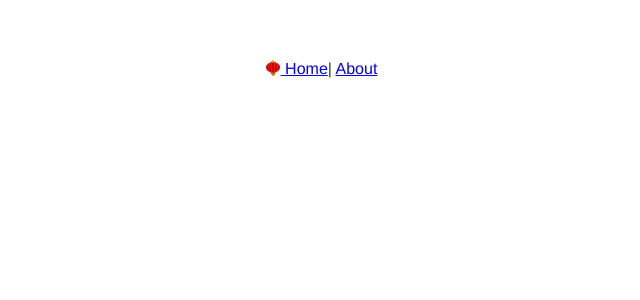
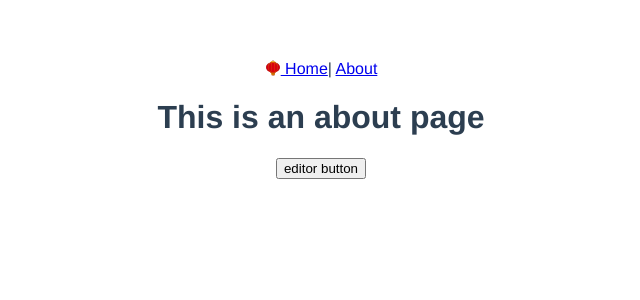
Before and after one commit to 57code/vue-study, a Vue app: page /about in a window 1280 px wide. Shown: the top 300 px of the page, without its empty margins (319-959 px from the left). Built offline with nearby package versions, Linux system fonts and the light colour scheme; sample sign-in values are in the browser's storage.

Commit message:
按钮权限

```diff
--- /dev/null
+++ b/src/directives/permission.js
@@ -0,0 +1,26 @@
+import store from "@/store";
+
+const permission = {
+  inserted(el, binding) {
+    // 获取指令的值：按钮要求的角色数组
+    const { value:pRoles } = binding;
+    // 获取用户角色
+    const roles = store.getters && store.getters.roles;
+
+    if (pRoles && pRoles instanceof Array && pRoles.length > 0) {
+      // 判断用户角色中是否有按钮要求的角色
+      const hasPermission = roles.some(role => {
+        return pRoles.includes(role);
+      });
+
+      // 如果没有权限则删除当前dom
+      if (!hasPermission) {
+        el.parentNode && el.parentNode.removeChild(el);
+      }
+    } else {
+      throw new Error(`需要指定按钮要求角色数组，如v-permission="['admin','editor']"`);
+    }
+  }
+};
+
+export default permission;
--- a/src/main.js
+++ b/src/main.js
@@ -11,7 +11,9 @@ import store from './store'
 
 import '@/icons'
 import './permission'
+import vPermission from "./directives/permission";
 
+Vue.directive("permission", vPermission);
 Vue.config.productionTip = false
 // 事件总线
 Vue.prototype.$bus = new Vue()
--- a/src/router/index.js
+++ b/src/router/index.js
@@ -32,7 +32,7 @@ export const asyncRoutes = [
     meta: {
       title: "About",
       icon: "qq",
-      roles: ['admin']
+      roles: ['admin','editor']
     },
   }
 ];
--- a/src/views/About.vue
+++ b/src/views/About.vue
@@ -1,5 +1,9 @@
 <template>
   <div class="about">
     <h1>This is an about page</h1>
+    <p>
+      <button v-permission="['admin', 'editor']">editor button</button>
+      <button v-permission="['admin']">admin button</button>
+    </p>
   </div>
 </template>
```
